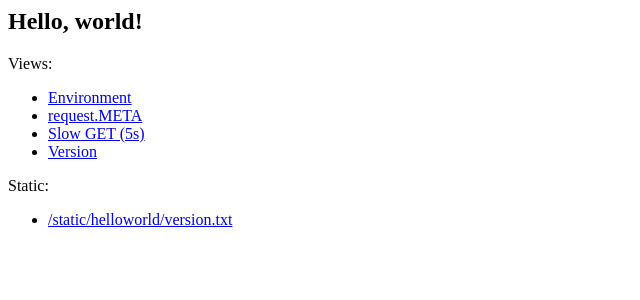
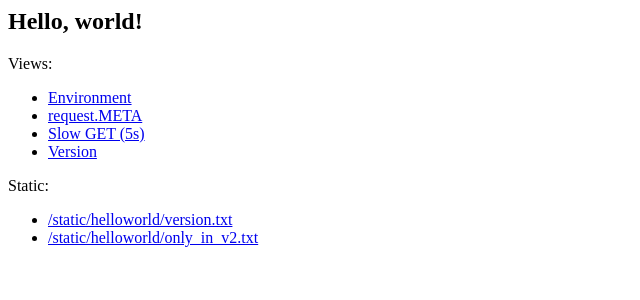
Before and after one commit to zarnovican/django-helloworld, a Django app: page / in a window 1280 px wide. Shown: the top 300 px of the page, without its empty margins (0-640 px from the left). Run offline with Django 3.2, Linux system fonts and the light colour scheme.

Commit message:
static file only in v2

```diff
--- /dev/null
+++ b/helloworld/static/helloworld/only_in_v2.txt
@@ -0,0 +1 @@
+only_in_v2
--- a/helloworld/templates/helloworld/index.html
+++ b/helloworld/templates/helloworld/index.html
@@ -13,4 +13,5 @@ Views:
 Static:
 <ul>
   <li><a href="{% static 'helloworld/version.txt' %}">{% static 'helloworld/version.txt' %}</a>
+  <li><a href="{% static 'helloworld/only_in_v2.txt' %}">{% static 'helloworld/only_in_v2.txt' %}</a>
 </ul>
```
